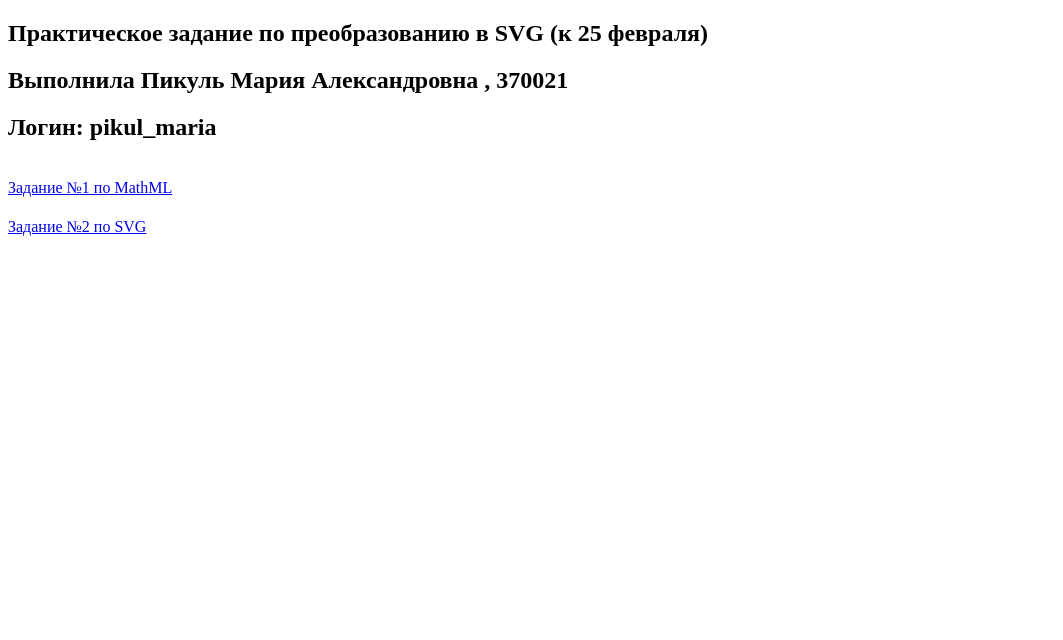
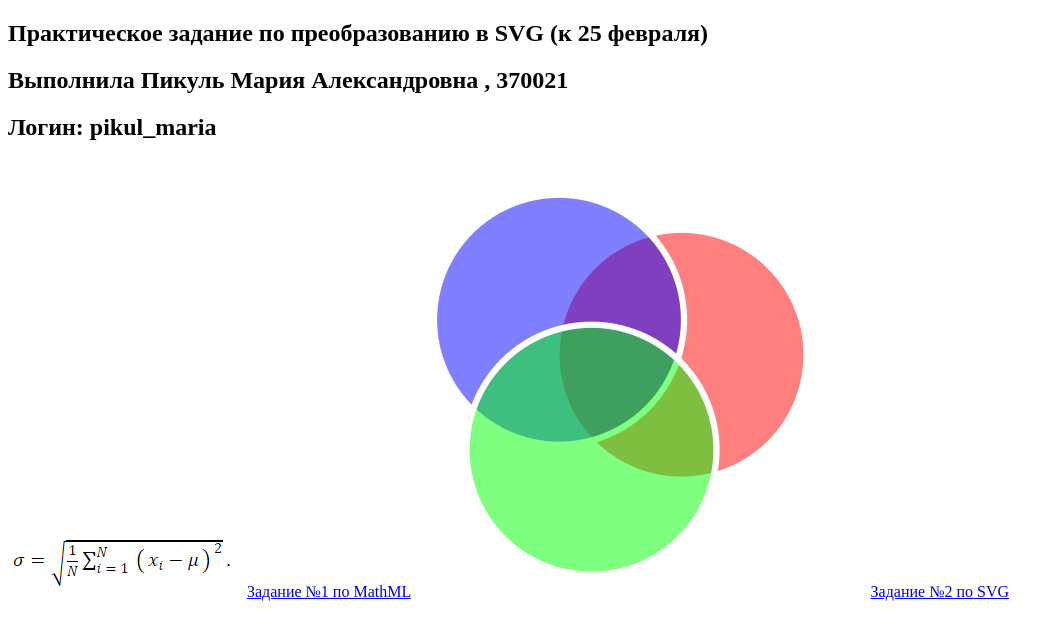
Before and after one commit to PikulMaria/Convert-to-SVG-Task, a plain HTML site: page index.html in a window 1280 px wide. Shown: the whole page, without its empty margins (0-1063 px from the left). Drawn offline with Linux system fonts and the light colour scheme.

Commit message:
Update index.html

```diff
--- a/index.html
+++ b/index.html
@@ -14,8 +14,9 @@
     <h2>Логин: pikul_maria</h2>
 
     <br>
+    <img src="./math.png" alt="math">
     <a href="./mathml.html">Задание №1 по MathML</a>
-    <h1>         </h1>
+    <img src="./cir.png" alt="circle">
     <a href="./svg.html">Задание №2 по SVG</a>
 
   </body>
```
